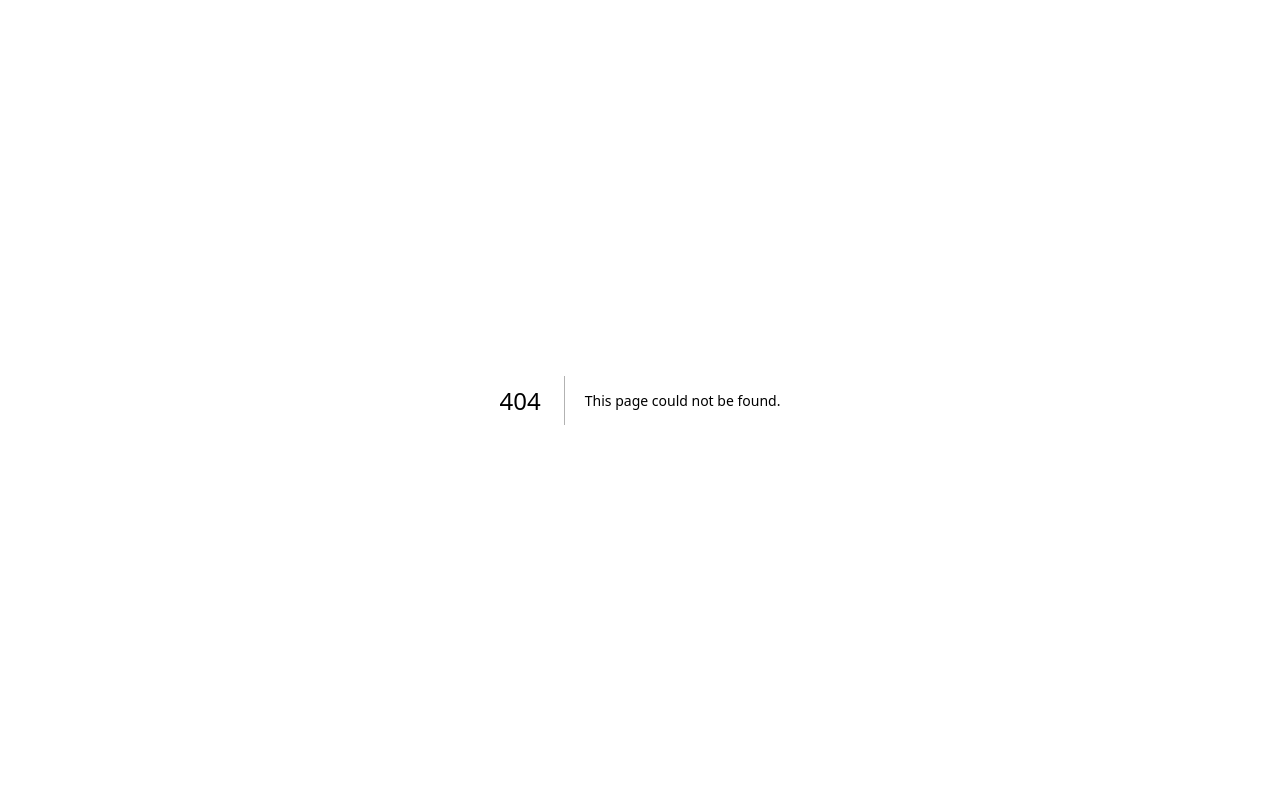
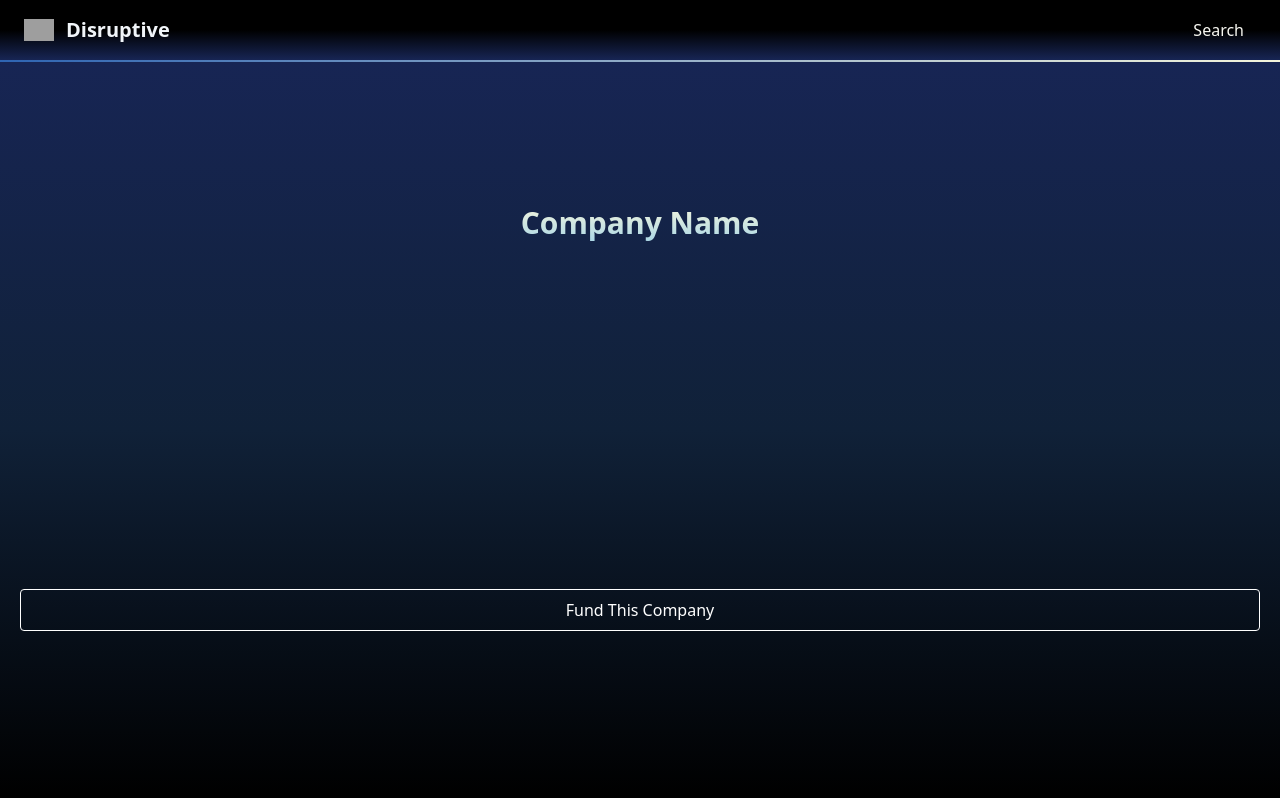
Before and after one commit to Bobliuuu/Disruptive, a Next.js app: page /insights in a window 1280 px wide. Before the commit this address had no page. Built offline with nearby package versions, Linux system fonts and the light colour scheme; grey boxes are pictures that could not be loaded.

Commit message:
Insights page (iframe)

```diff
--- a/src/constants/navbar.ts
+++ b/src/constants/navbar.ts
@@ -10,6 +10,11 @@ export const uploadData = [
   { label: "Search", link: "localhost:3001"},
   { label: "Add Company", link: "/addcompany"}
 ]
+
 export const formItems = [
   { label: "Search", link: "localhost:3001"}
 ]
+
+export const insightItems = [
+  { label: "Search", link: "localhost:3003"}
+]
--- a/src/pages/addcompany.tsx
+++ b/src/pages/addcompany.tsx
@@ -21,7 +21,7 @@ export default function AddCompany() {
 
   return (
     <div className="dark-bg-gradient min-h-screeen">
-      <Navbar navbarData={formItems} />
+      <Navbar navbarData={selectionItems} />
       <div className="mt-3 w-11/12 md:w-10/12 lg:w-9/12 xl:w-8/12 mx-auto">
         <Link href="/upload" className="mt-8 gradient-text text-sm font-bold"><span className="font-bold text-base">+</span> Upload Pitch</Link>
       </div>
--- /dev/null
+++ b/src/pages/insights.tsx
@@ -0,0 +1,19 @@
+import Link from "next/link";
+import Navbar from "~/components/navbar";
+import { insightItems } from "~/constants/navbar";
+
+
+export default function Insights() {
+    const insights = "";
+    return (
+        <div className="text-beige">
+            <Navbar navbarData={insightItems} />
+            <div className="flex flex-col min-h-screeen p-5 items-center justify-center dark-bg-gradient">
+                <h1 className="gradient-text text-3xl font-bold mb-6">Company Name</h1>
+                <iframe src="http://localhost:3003" title="insights"></iframe>
+                <iframe src="http://localhost:3004" title="graphs"></iframe>
+                <Link href="http://localhost:3005" className="submit-button w-full m-6">Fund This Company</Link>
+            </div>
+        </div>
+    );
+}
--- a/src/pages/selection.tsx
+++ b/src/pages/selection.tsx
@@ -15,7 +15,7 @@ export default function Selection() {
               <Link href="http://localhost:3001/" className="button-selection"> Pre Seed Companies </Link>
             </div>
             <div className="mb-4">
-              <Link href="http://localhost:3001/" className="button-selection"> Seed+ Companies </Link>
+              <Link href="http://localhost:3002/" className="button-selection"> Seed+ Companies </Link>
             </div>
           </div>
         </div>
```
